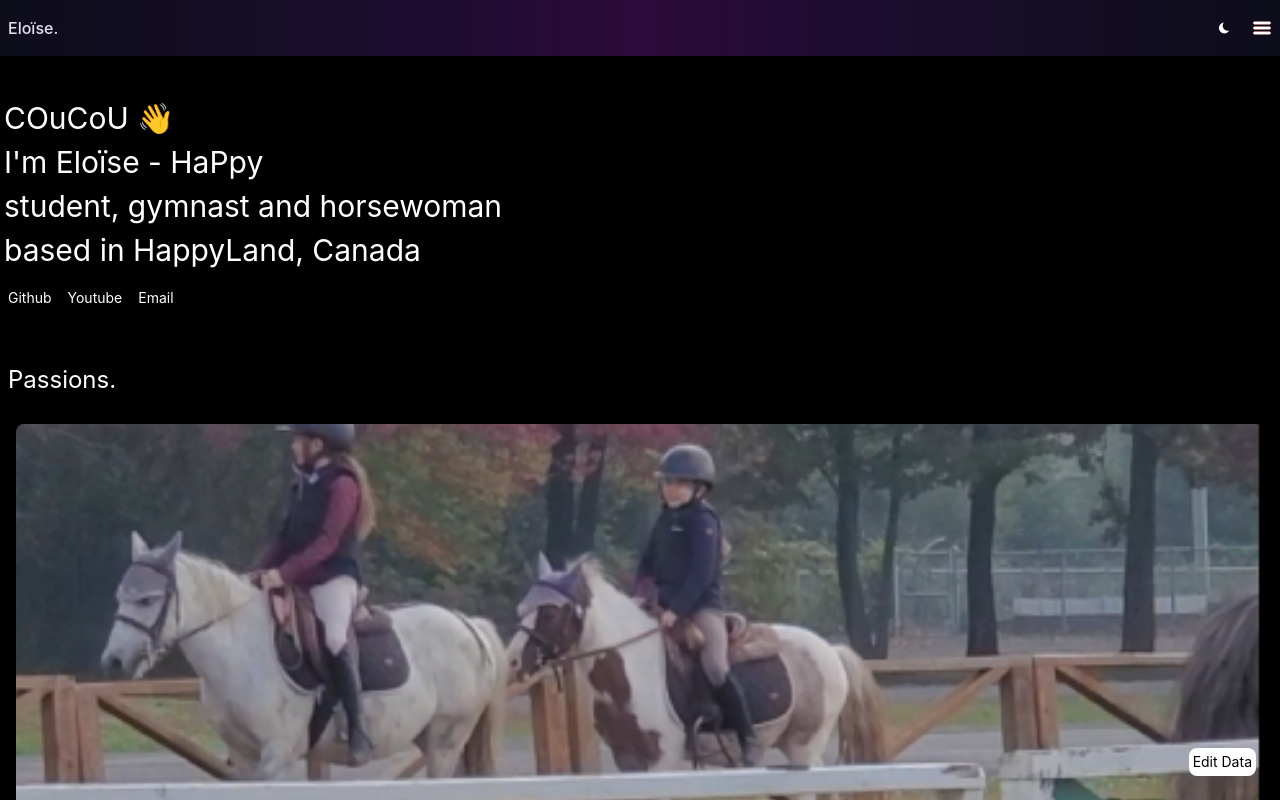
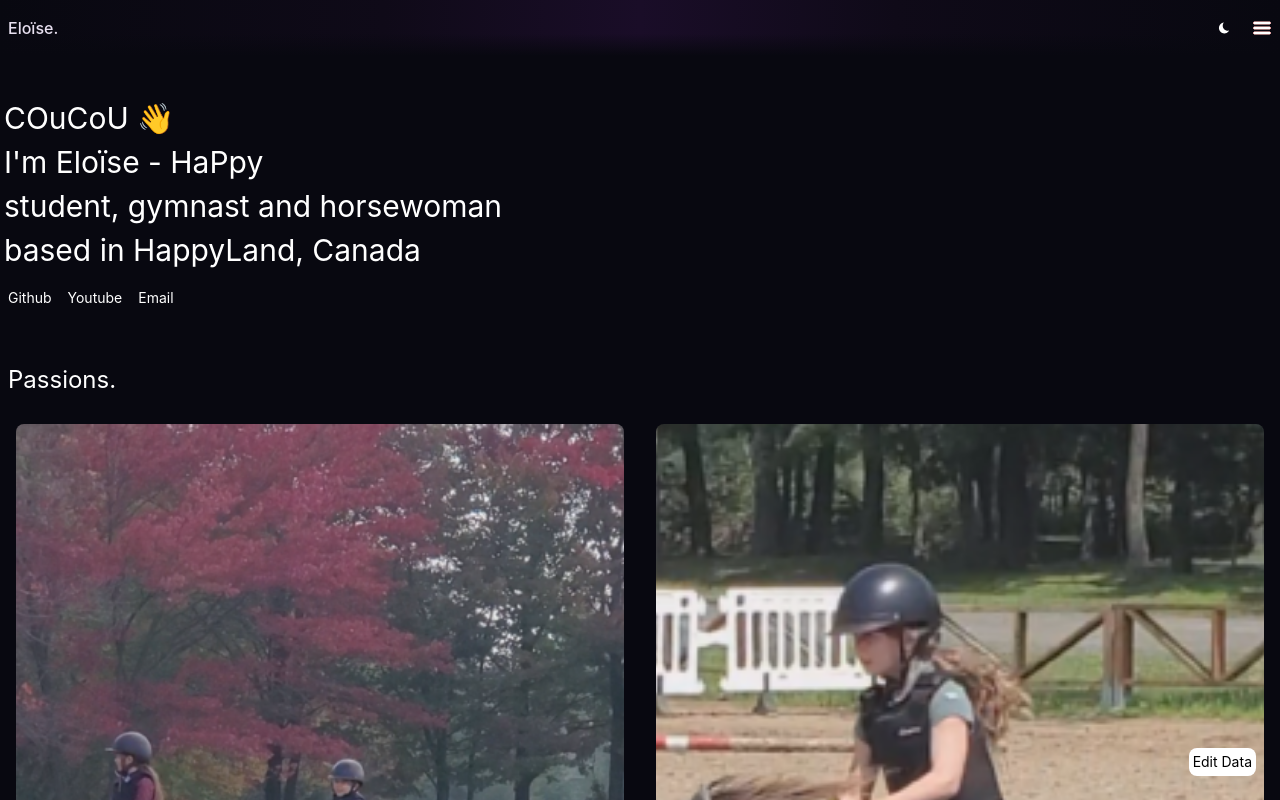
Before and after one commit to EloPapa/SiteWeb, a Next.js app: page / in a window 1280 px wide. Shown: the top 800 px of the page. Built offline with nearby package versions, Linux system fonts and the light colour scheme.

Commit message:
améliorations header et footer

```diff
--- a/next.config.mjs
+++ b/next.config.mjs
@@ -1,6 +1,7 @@
 /** @type {import('next').NextConfig} */
 const nextConfig = {
   /* config options here */
+   devIndicators: false,
 };
 
 export default nextConfig;
--- a/src/app/globals.css
+++ b/src/app/globals.css
@@ -11,7 +11,7 @@
 }
 
 .dark {
-  --background: #000000;
+  --background: #080810;
   --foreground: #ffffff;
 }
 
@@ -19,3 +19,10 @@ body {
   background-color: var(--background);
   color: var(--foreground);
 }
+
+.justify-text {
+  text-align: justify;
+  hyphens: auto;
+  -webkit-hyphens: auto;
+  -ms-hyphens: auto;
+}
--- a/src/app/layout.js
+++ b/src/app/layout.js
@@ -20,7 +20,7 @@ export const metadata = {
 export default function RootLayout({ children }) {
   return (
     <html
-      lang="en"
+      lang="fr"
       className={`${geistSans.variable} ${geistMono.variable} h-full antialiased`}
       suppressHydrationWarning
     >
--- a/src/app/page.js
+++ b/src/app/page.js
@@ -75,7 +75,7 @@ export default function Home() {
 
         <div className="mt-10 laptop:mt-30 p-2 laptop:p-0" ref={workRef}>
           <h1 className="text-2xl text-bold">Passions.</h1>
-          <div className="mt-5 laptop:mt-10 grid grid-cols-1 tablet:grid-cols-2 gap-4">
+          <div className="mt-5 laptop:mt-10 grid grid-cols-2 tablet:grid-cols-1 gap-4 max-w-8xl mx-auto">
             {data.projects.map((project) => (
               <WorkCard
                 key={project.id}
@@ -98,7 +98,7 @@ export default function Home() {
 
         <div className="mt-10 laptop:mt-40 p-2 laptop:p-0" ref={aboutRef}>
           <h1 className="tablet:m-10 text-2xl text-bold">About.</h1>
-          <div className="tablet:m-10 mt-2 text-xl laptop:text-3xl w-full laptop:w-3/5">
+          <div className="tablet:m-10 mt-2 text-xl laptop:text-2xl max-w-2xl leading-relaxed">
             {data.aboutYou.map((paragraph, index) => (
               <p key={index} className="mb-6">
                 {paragraph}
--- a/src/components/Footer/index.js
+++ b/src/components/Footer/index.js
@@ -6,7 +6,9 @@ import Button from "../Button";
 
 
 
-const GRADIENT ="linear-gradient(to right, #0d0d1a 0%, #1a0d2e 30%, #2d0a3a 50%, #1a0d2e 70%, #0d0d1a 100%)";
+const GRADIENT =
+  "linear-gradient(to top, transparent 60%, #080810 100%), linear-gradient(to right, #080810 0%, #0f0a18 30%, #1a0d28 50%, #0f0a18 70%, #080810 100%)";
+
 
 const Footer = ({}) => {
 
@@ -32,6 +34,7 @@ const Footer = ({}) => {
         </div>
       </div>
       <h1
+
       style={{ background: GRADIENT }}
       className="text-sm text-bold mt-2 laptop:mt-10 p-2 laptop:p-0">
         Made With ❤ by{" "}
--- a/src/components/Header/index.js
+++ b/src/components/Header/index.js
@@ -9,7 +9,7 @@ import Button from "../Button";
 import data from "../../data/portfolio.json";
 
 const GRADIENT =
-  "linear-gradient(to right, #0d0d1a 0%, #1a0d2e 30%, #2d0a3a 50%, #1a0d2e 70%, #0d0d1a 100%)";
+  "linear-gradient(to bottom, transparent 60%, #080810 100%), linear-gradient(to right, #080810 0%, #0f0a18 30%, #1a0d28 50%, #0f0a18 70%, #080810 100%)";
 
 const ThemeButton = ({ darkMode, mounted, currentTheme, onToggle }) => {
   if (!darkMode || !mounted) return null;
@@ -32,7 +32,7 @@ const MenuIcon = ({ open, mounted, currentTheme }) => {
       : "menu-dark.svg"
     : currentTheme === "dark"
     ? "cancel-white.svg"
-    : "cancel-white.svg"
+    : "cancel-white.svg";
   return (
     <img
       className="h-5 cursor-default"
--- a/src/components/WorkCard/index.js
+++ b/src/components/WorkCard/index.js
@@ -9,7 +9,7 @@ const WorkCard = ({ img, name, description, onClick }) => {
     >
       <div
         className="relative rounded-lg overflow-hidden transition-all ease-out duration-300 h-48 mob:h-auto"
-        style={{ height: "600px" }}
+        style={{ height: "1000px" }}
       >
         <img
           alt={name}
```
